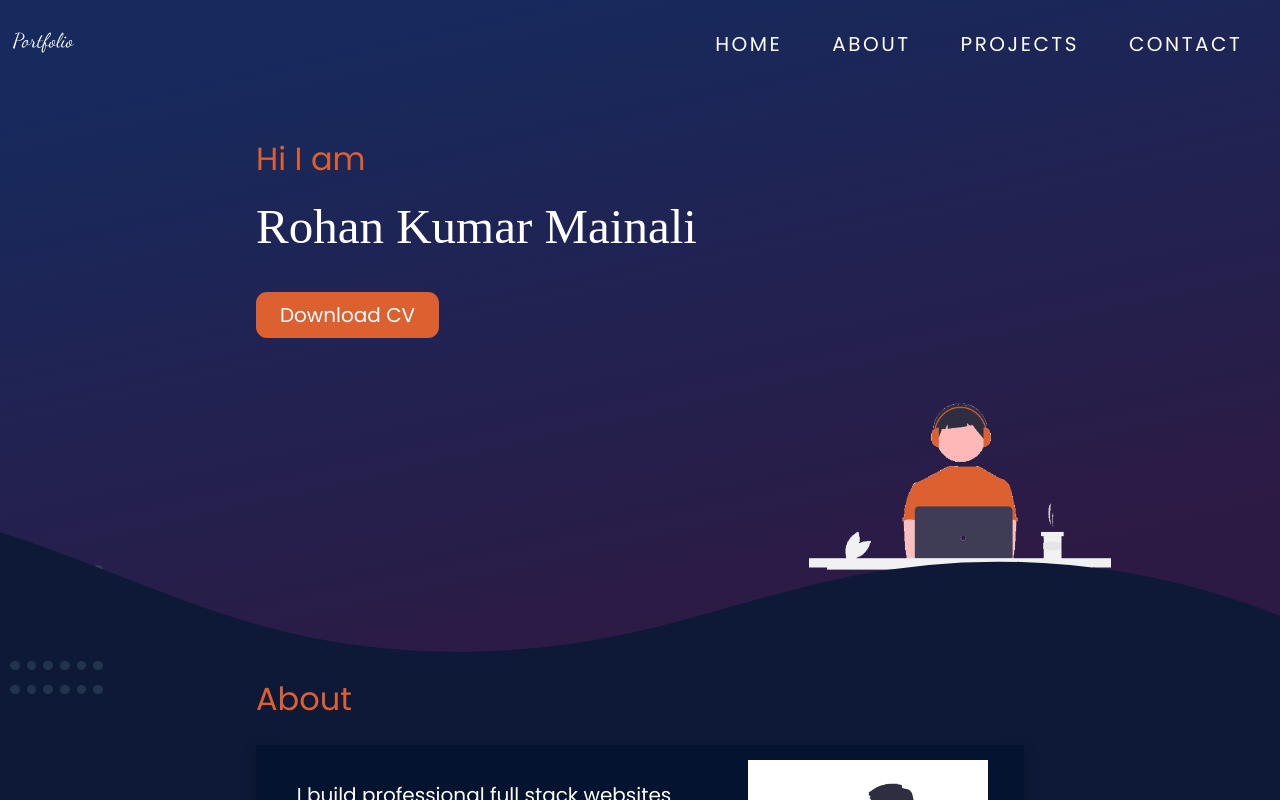
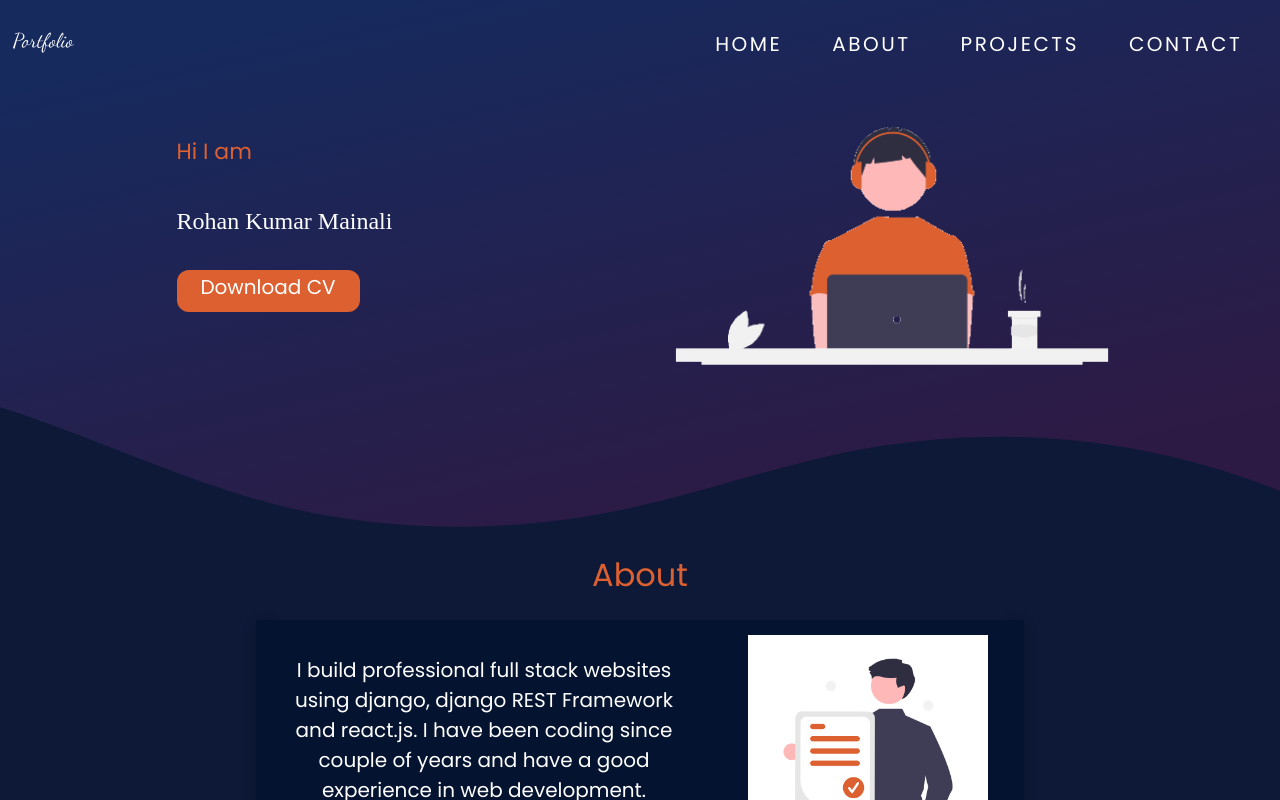
Before and after one commit to RohanKumarMainali/portfolio-website, a React (Create React App) app in the folder front/: page / in a window 1280 px wide. Shown: the top 800 px of the page. Built offline with nearby package versions, Linux system fonts and the light colour scheme.

Commit message:
completed

```diff
--- a/front/package.json
+++ b/front/package.json
@@ -8,6 +8,7 @@
     "@testing-library/user-event": "^13.5.0",
     "aos": "^3.0.0-beta.6",
     "emailjs-com": "^3.2.0",
+    "file-saver": "^2.0.5",
     "react": "^18.1.0",
     "react-dom": "^18.1.0",
     "react-router-dom": "^6.3.0",
--- a/front/src/Components/About.module.css
+++ b/front/src/Components/About.module.css
@@ -7,8 +7,7 @@ font-size: 32px;
 line-height: 48px;
 
 color: #DD6031;
-display: flex;
-margin-left:20%;
+text-align: center;
 }
 
 .container{
--- a/front/src/Components/Contact.module.css
+++ b/front/src/Components/Contact.module.css
@@ -47,8 +47,14 @@ color: #DD6031;
     width: 26%;
     height: 46px;
     margin-bottom:2%;
+    transition: 0.2s ease-in;
+    cursor: pointer;
 
 }
+.submitBtn:hover{
+transform:scale(1.1);
+}
+
 .main{
 
 margin-top:0%;
--- a/front/src/Components/Home.js
+++ b/front/src/Components/Home.js
@@ -5,10 +5,19 @@ import Navbar from './Navbar.js'
 import About from './About.js'
 import Projects from './Projects.js'
 import Contact from './Contact.js'
+import pdf from '../Image/Profile.pdf'
+import {saveAs} from 'file-saver'
 
 function Home(){
 var count=20;
  const animals = [1, 2, 3, 4, 5,6,7,8,9,10,11,12,13,14,15,16,17,18,19,20,21,22,23,24,25,1,2,3,4,5,5,5,5,5,5,5];
+
+  const saveFile = () => {
+    saveAs(
+      "https://www.w3.org/WAI/ER/tests/xhtml/testfiles/resources/pdf/dummy.pdf",
+      "Profile.pdf"
+    );
+  };
 
 return(
 <>
@@ -16,14 +25,17 @@ return(
       <div className="container">
       <div className="home" >
       <Navbar/>
+      <div className="home-page-upper">
       <div className="details">
       <h1 className="first-line">Hi I am</h1>
       <h1 className="my-name">Rohan Kumar Mainali</h1>
-      <button className="download-btn">Download CV</button>
+      <a href={pdf}className="download-btn" download="Resume.pdf"><label className="download-text">Download CV</label></a>
 
       </div>
-
-      <img src={profile} className="profile"></img>
+        <div className="home-profile">
+        <img src={profile} className="profile"></img>
+        </div>
+        </div>
       <div className="stick-pattern">
        <div className="dotted-pattern">
      {animals.map(animal => (
--- a/front/src/Components/Navbar.css
+++ b/front/src/Components/Navbar.css
@@ -70,10 +70,10 @@ height:25px;
 
                 flex-direction: column;
                 position:fixed;
-                top:5vh;
+                top:1vh;
                 right:0;
                 width:46%;
-                height:40%;
+                height:20%;
                 background:#0d1937;
                 transform: translateX(100%);
                 transition: 0.5s ease-in;
@@ -81,7 +81,7 @@ height:25px;
         }
         .item{
         text-align:left;
-        margin-top:18%;
+        margin-top:5%;
         }
 
         .hamburger{
--- /dev/null
+++ b/front/src/Components/Pdf.js
@@ -0,0 +1,2 @@
+import React from 'react';
+import{ Page,Text,Image,Document,Stylesheet } from '@react-pdf/renderer'
--- a/front/src/Components/Projects.module.css
+++ b/front/src/Components/Projects.module.css
@@ -8,8 +8,7 @@ font-size: 32px;
 line-height: 48px;
 
 color: #DD6031;
-display: flex;
-margin-left:20%;
+text-align: center;
 
 }
 
--- a/front/src/Components/Style.css
+++ b/front/src/Components/Style.css
@@ -34,23 +34,18 @@ body{
 .home{
 position: relative;
 background: linear-gradient(167.24deg, #162A5E 9.23%, #2D1A44 85.73%);
-min-height: 70vh;
+min-height: 50vh;
     width: 100%;
 }
 .profile{
-        position: absolute;
-    /* width: 30%; */
-    margin-left: 10%;
-    max-width: 30%;
-    margin-top: 3%;
+width:100%;
 }
 
 .details{
 display: flex;
     flex-direction: column;
     align-items: flex-start;
-    margin: auto;
-    margin-left: 20%;
+    margin-left: 5%;
     margin-top: 2%;
 
 }
@@ -78,7 +73,7 @@ color: #FFFFFF;
 .download-btn{
 
     background: #DD6031;
-    border-radius: 11px;
+    border-radius: 12px;
     border: none;
     font-family: 'Poppins';
     font-style: normal;
@@ -87,11 +82,22 @@ color: #FFFFFF;
     line-height: 30px;
     color: white;
     width: 183px;
-    height: 46px;
+    height: 42px;
+    text-decoration:none;
+    transition: 0.3s ease-in;
+}
+.download-text{
+vertical-align:middle;
+
+}
+.download-btn:hover{
+transform:scale(1.1)
+
 }
 
 .dotted-pattern{
-display: grid;
+
+display: none;
   grid-template-columns: auto auto auto auto auto auto;
   padding: 10px;
   max-width: 100px;
@@ -111,3 +117,46 @@ height: 9.55px;
 
 background: rgba(119, 159, 161, 0.2);
 }
+
+.home-page-upper{
+    display: flex;
+    justify-content: space-around;
+    margin: auto;
+}
+.home-profile{
+width:650px;
+height:200px;
+object-fit: cover;}
+
+@media screen and (max-width:900px){
+
+
+.home-profile{
+display:none;
+width:350px;
+height:200px;
+object-fit: cover;}
+
+
+
+}
+
+@media screen and (max-width:1350px){
+
+.first-line{
+font-size: 22px;
+
+color: #DD6031;
+}
+.my-name{
+font-size: 24px;
+
+}
+
+.home-profile{
+width:550px;
+height:200px;
+object-fit: cover;}
+
+
+}
```
Also changed, not shown: 2 other files (tests, documents, lock files or other folders).
